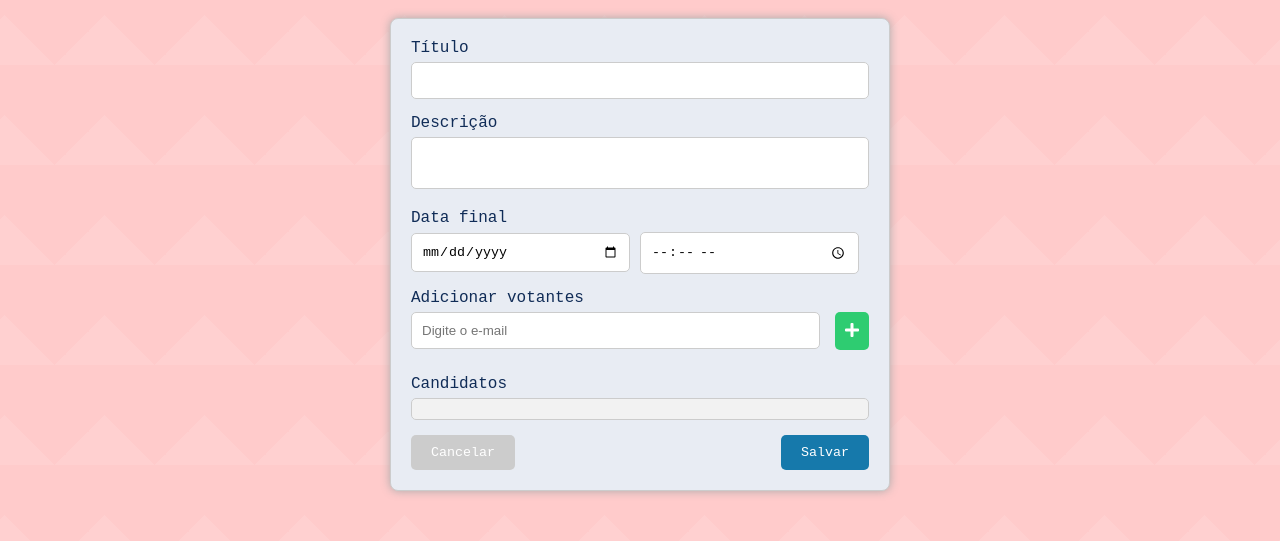
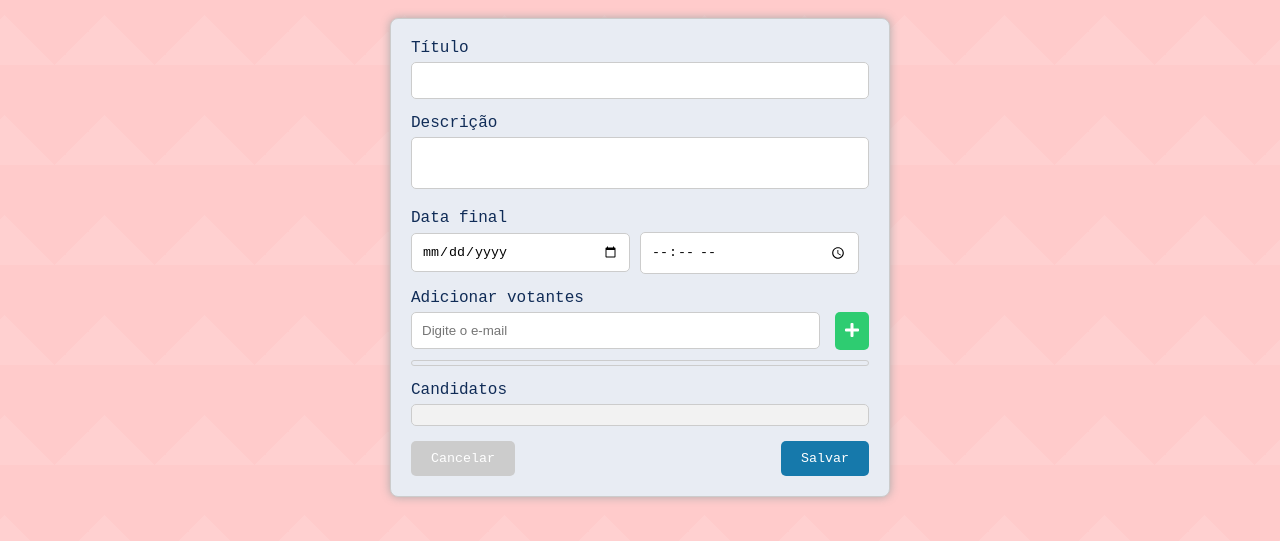
Before and after one commit to software-concorrente-distribuido/aristoteles, a plain HTML site: page src/telas/CriarVotacao/CriarVotacao.html in a window 1280 px wide. Shown: the part 135-676 px from the top of the page. Drawn offline with Linux system fonts and the light colour scheme; no server answers; sample sign-in values are in the browser's storage.

Commit message:
atualizando

```diff
--- a/src/telas/CriarVotacao/styleCriarVotacao.css
+++ b/src/telas/CriarVotacao/styleCriarVotacao.css
@@ -333,6 +333,11 @@ form {
     margin-top: 10px;
     display: flex;
     flex-wrap: wrap;
+    overflow-y: auto;
+    max-height: 100px;
+    padding: 2px;
+    border: 1px solid #ccc;
+    border-radius: 4px;
     gap: 10px;
 }
 
```
